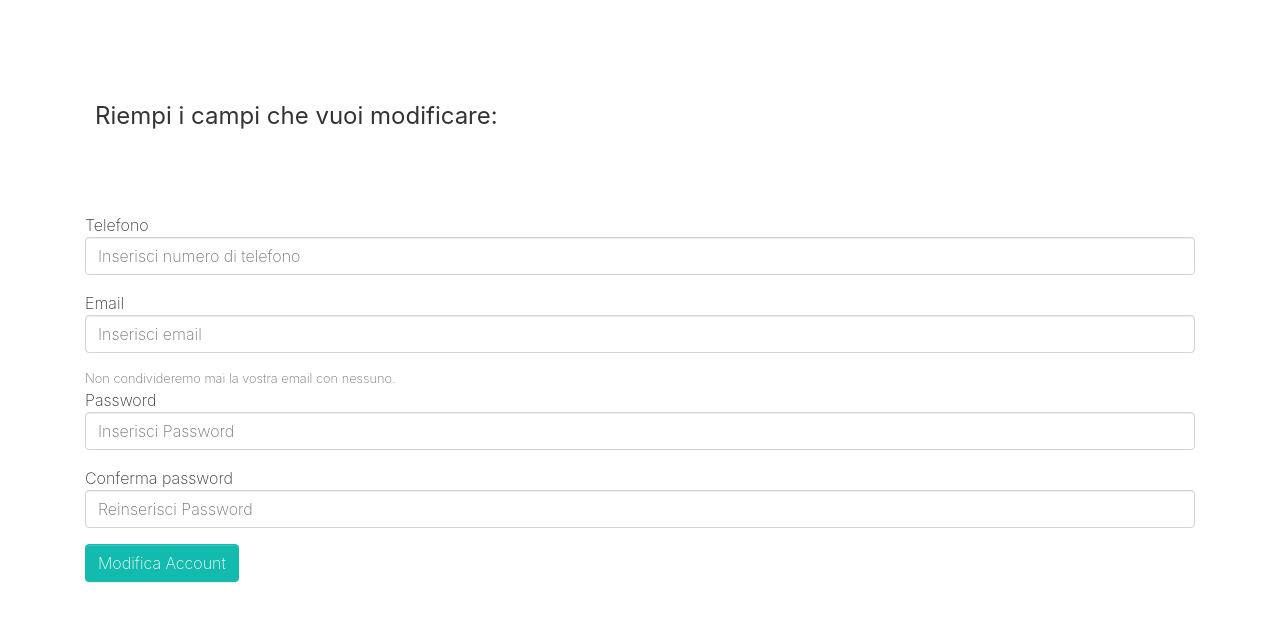
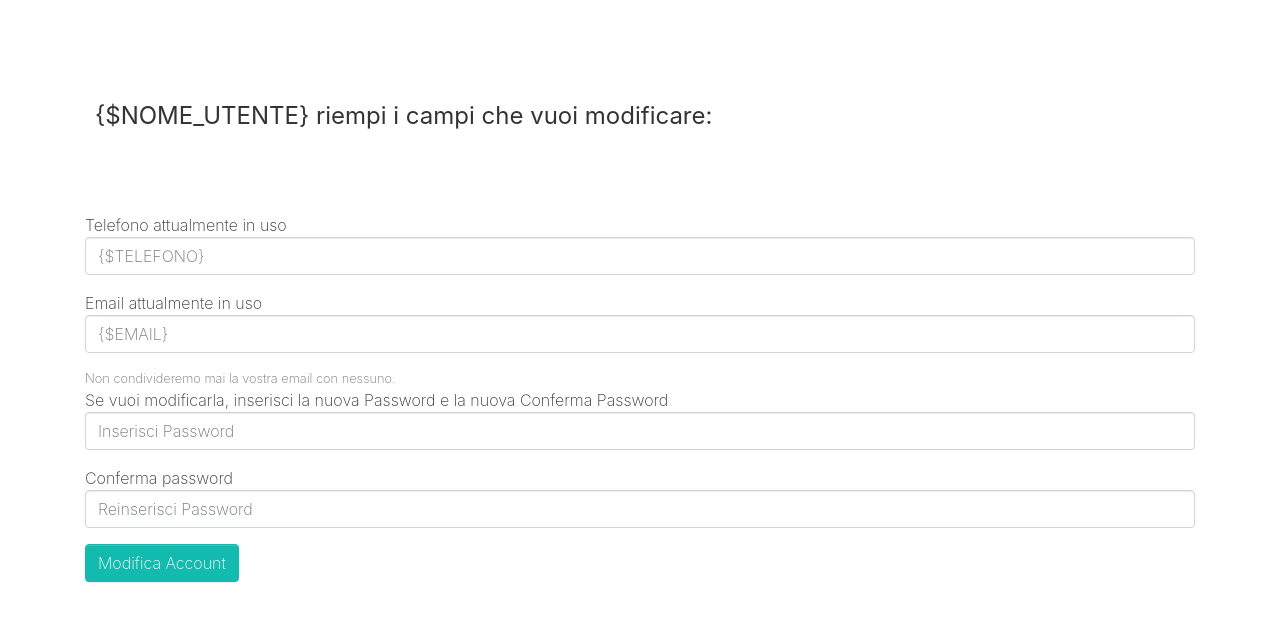
Before and after one commit to LeoCic/restaurant, a PHP site: page /Smarty/templates/GestioneAccount.html in a window 1280 px wide. Shown: the top 622 px of the page. Run offline with PHP 8.4, Linux system fonts and the light colour scheme.

Commit message:
Aggiunta Gestione Account

```diff
--- a/Smarty/templates/GestioneAccount.html
+++ b/Smarty/templates/GestioneAccount.html
@@ -10,7 +10,7 @@
     <div class="container">
         <div class="row">
             <div class="col-md-12">
-                <h1 class="" contenteditable="true"><strong>Riempi i campi che vuoi modificare:</strong></h1>
+                <h1 class="" contenteditable="true"><strong>{$NOME_UTENTE} riempi i campi che vuoi modificare:</strong></h1>
             </div>
         </div>
     </div>
@@ -19,19 +19,19 @@
     <div class="row">
         <div class="col-md-12">
             <form method="post" action="/restaurant/Utente/ModificaAccount">
-                <div class="form-group"><label>Telefono</label><input type="tel" pattern="^[0-9-+\s()]*$"
+                <div class="form-group"><label>Telefono attualmente in uso</label><input type="tel" pattern="^[0-9-+\s()]*$"
                                                                                   maxlength="13" class="form-control"
-                                                                                  placeholder="Inserisci numero di telefono"
+                                                                                  placeholder={$TELEFONO}
                                                                                   oninvalid="setCustomValidity('Formato richiesto: +39 3452323233')"
                                                                                   name="telefono">
                 </div>
 
-                <div class="form-group"><label>Email</label><input type="email" class="form-control" placeholder="Inserisci email" name = "email">
+                <div class="form-group"><label>Email attualmente in uso</label><input type="email" class="form-control" placeholder={$EMAIL} name = "email">
                 </div>
 
                 <small class="form-text text-muted">Non condivideremo mai la vostra email con nessuno.</small>
 
-                <div class="form-group"> <label>Password</label> <input type="password" class="form-control" placeholder="Inserisci Password" name = "password">
+                <div class="form-group"> <label>Se vuoi modificarla, inserisci la nuova Password e la nuova Conferma Password</label> <input type="password" class="form-control" placeholder="Inserisci Password" name = "password">
                 </div>
                 <div class="form-group"> <label>Conferma password</label> <input type="password" class="form-control" placeholder="Reinserisci Password" name = "conferma_password">
                 </div>
--- a/View/VUtente.php
+++ b/View/VUtente.php
@@ -24,6 +24,11 @@ class VUtente
 
     public function GestioneAccount()
     {
+        session_start();
+        $utente = FUtente::load($_SESSION['username']);
+        $this->smarty->assign('NOME_UTENTE', $_SESSION['username']);
+        $this->smarty->assign('TELEFONO', $utente->getTelefono());
+        $this->smarty->assign('EMAIL', $utente->getEmail());
         $this->smarty->display('GestioneAccount.html');
     }
 
```
